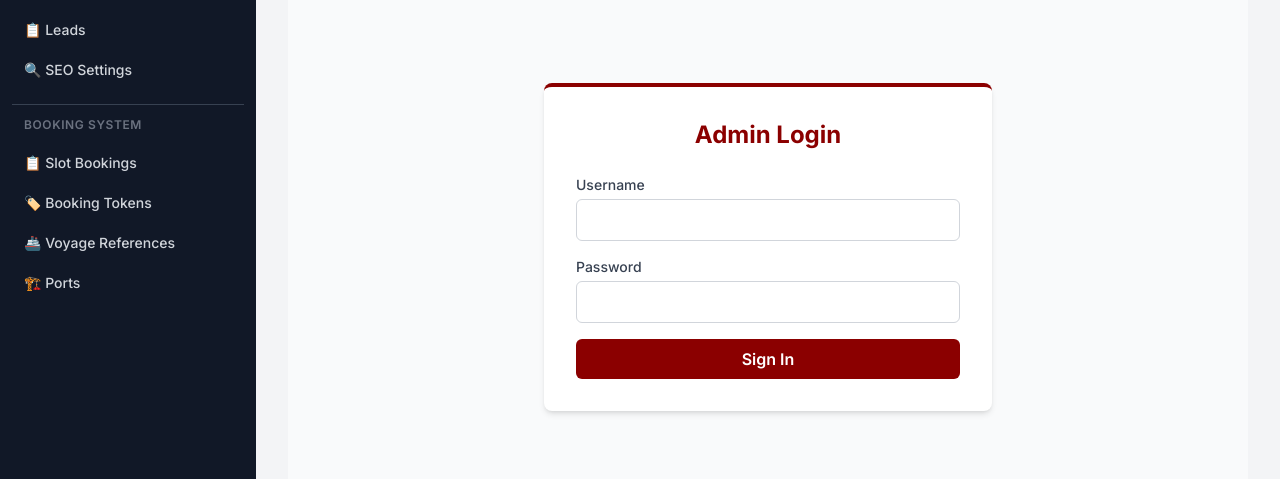
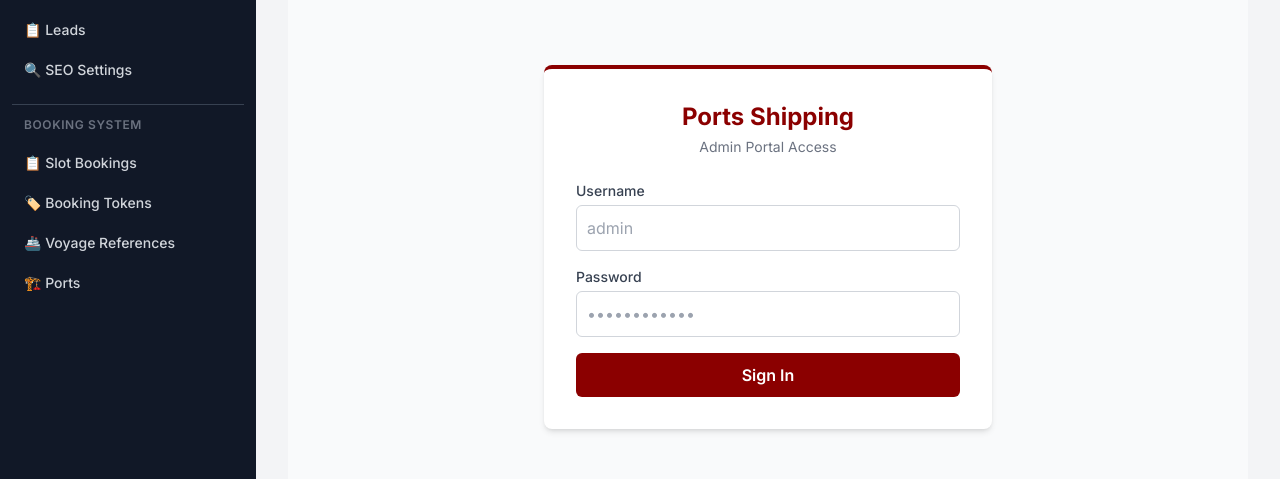
Before and after one commit to waheedpotter/ports-shipping, a Next.js app: page /admin/login in a window 1280 px wide. Shown: the part 306-785 px from the top of the page. Built offline with nearby package versions, Linux system fonts and the light colour scheme; no server answers.

Commit message:
Fix admin authentication fallbacks and protocol cookie handling for GoDaddy cPanel deployment

```diff
--- a/src/app/admin/login/page.tsx
+++ b/src/app/admin/login/page.tsx
@@ -6,39 +6,80 @@ export default function LoginPage() {
   const [username, setUsername] = useState('');
   const [password, setPassword] = useState('');
   const [error, setError] = useState('');
+  const [loading, setLoading] = useState(false);
   const router = useRouter();
 
   const handleLogin = async (e: React.FormEvent) => {
     e.preventDefault();
+    setError('');
+    setLoading(true);
+
+    try {
       const res = await fetch('/api/admin/auth', {
         method: 'POST',
         headers: { 'Content-Type': 'application/json' },
         body: JSON.stringify({ username, password })
       });
 
-    if (res.ok) {
+      const data = await res.json().catch(() => ({}));
+
+      if (res.ok && data.success) {
         router.push('/admin');
         router.refresh();
       } else {
-      setError('Invalid credentials');
+        setError(data.error || 'Invalid credentials. Please verify username and password.');
+      }
+    } catch {
+      setError('Connection failed. Please check network and try again.');
+    } finally {
+      setLoading(false);
     }
   };
 
   return (
-    <div className="flex h-screen items-center justify-center bg-gray-50">
+    <div className="flex h-screen items-center justify-center bg-gray-50 px-4">
       <div className="w-full max-w-md p-8 bg-white rounded-lg shadow-md border-t-4 border-[#8B0000]">
-        <h1 className="text-2xl font-bold text-center mb-6 text-[#8B0000]">Admin Login</h1>
-        {error && <p className="text-red-500 mb-4 text-center">{error}</p>}
+        <div className="text-center mb-6">
+          <h1 className="text-2xl font-bold text-[#8B0000]">Ports Shipping</h1>
+          <p className="text-sm text-gray-500 mt-1">Admin Portal Access</p>
+        </div>
+
+        {error && (
+          <div className="mb-4 p-3 bg-red-50 border border-red-200 text-red-700 text-sm rounded-md text-center">
+            {error}
+          </div>
+        )}
+
         <form onSubmit={handleLogin} className="space-y-4">
           <div>
             <label className="block text-sm font-medium text-gray-700">Username</label>
-            <input type="text" value={username} onChange={e => setUsername(e.target.value)} className="mt-1 block w-full border border-gray-300 rounded-md p-2 focus:ring-[#8B0000] focus:border-[#8B0000]" required />
+            <input
+              type="text"
+              value={username}
+              onChange={e => setUsername(e.target.value)}
+              placeholder="admin"
+              className="mt-1 block w-full border border-gray-300 rounded-md p-2.5 text-gray-900 focus:ring-[#8B0000] focus:border-[#8B0000]"
+              required
+            />
           </div>
           <div>
             <label className="block text-sm font-medium text-gray-700">Password</label>
-            <input type="password" value={password} onChange={e => setPassword(e.target.value)} className="mt-1 block w-full border border-gray-300 rounded-md p-2 focus:ring-[#8B0000] focus:border-[#8B0000]" required />
+            <input
+              type="password"
+              value={password}
+              onChange={e => setPassword(e.target.value)}
+              placeholder="••••••••••••"
+              className="mt-1 block w-full border border-gray-300 rounded-md p-2.5 text-gray-900 focus:ring-[#8B0000] focus:border-[#8B0000]"
+              required
+            />
           </div>
-          <button type="submit" className="w-full py-2 px-4 bg-[#8B0000] hover:bg-red-900 text-white rounded-md font-semibold">Sign In</button>
+          <button
+            type="submit"
+            disabled={loading}
+            className="w-full py-2.5 px-4 bg-[#8B0000] hover:bg-red-900 text-white rounded-md font-semibold transition-colors disabled:opacity-50"
+          >
+            {loading ? 'Signing in...' : 'Sign In'}
+          </button>
         </form>
       </div>
     </div>
--- a/src/app/api/admin/auth/route.ts
+++ b/src/app/api/admin/auth/route.ts
@@ -5,33 +5,52 @@ import bcrypt from 'bcryptjs';
 
 export async function POST(request: Request) {
   try {
-    const { username, password } = await request.json();
+    const body = await request.json();
+    const cleanUser = (body.username || '').trim();
+    const cleanPass = (body.password || '').trim();
 
-    if (username !== process.env.ADMIN_USERNAME) {
+    // Default to 'admin' if ADMIN_USERNAME is not set in hosting env
+    const expectedUser = (process.env.ADMIN_USERNAME || 'admin').trim();
+    // Default to 'ports@2026!secure' if password is not configured in hosting env
+    const expectedPass = (process.env.ADMIN_PASSWORD || process.env.ADMIN_PASSWORD_HASH || 'ports@2026!secure').trim();
+
+    if (cleanUser !== expectedUser) {
       return NextResponse.json({ error: 'Invalid credentials' }, { status: 401 });
     }
 
-    const match = await bcrypt.compare(password, process.env.ADMIN_PASSWORD_HASH || '');
-    // Fallback simple compare if no hash configured for dev
-    const valid = match || password === process.env.ADMIN_PASSWORD_HASH;
+    let valid = false;
+    // 1. Direct match (plain text)
+    if (cleanPass === expectedPass) {
+      valid = true;
+    } else {
+      // 2. Bcrypt match (if expectedPass is hashed)
+      try {
+        valid = await bcrypt.compare(cleanPass, expectedPass);
+      } catch {
+        valid = false;
+      }
+    }
 
     if (!valid) {
       return NextResponse.json({ error: 'Invalid credentials' }, { status: 401 });
     }
 
-    const token = await signJWT({ username, role: 'admin' });
+    const token = await signJWT({ username: cleanUser, role: 'admin' });
+    const isHttps = request.headers.get('x-forwarded-proto') === 'https' || request.url.startsWith('https://');
 
     cookies().set({
       name: 'admin_token',
       value: token,
       httpOnly: true,
-      secure: process.env.NODE_ENV === 'production',
+      secure: isHttps,
       sameSite: 'lax',
       path: '/',
+      maxAge: 60 * 60 * 24 * 7, // 7 days
     });
 
     return NextResponse.json({ success: true });
   } catch (error) {
+    console.error('Admin auth error:', error);
     return NextResponse.json({ error: 'Authentication failed' }, { status: 500 });
   }
 }
```
Also changed, not shown: server.js (+7 -0 lines). Lines whose indentation alone changed are shown as unchanged.
